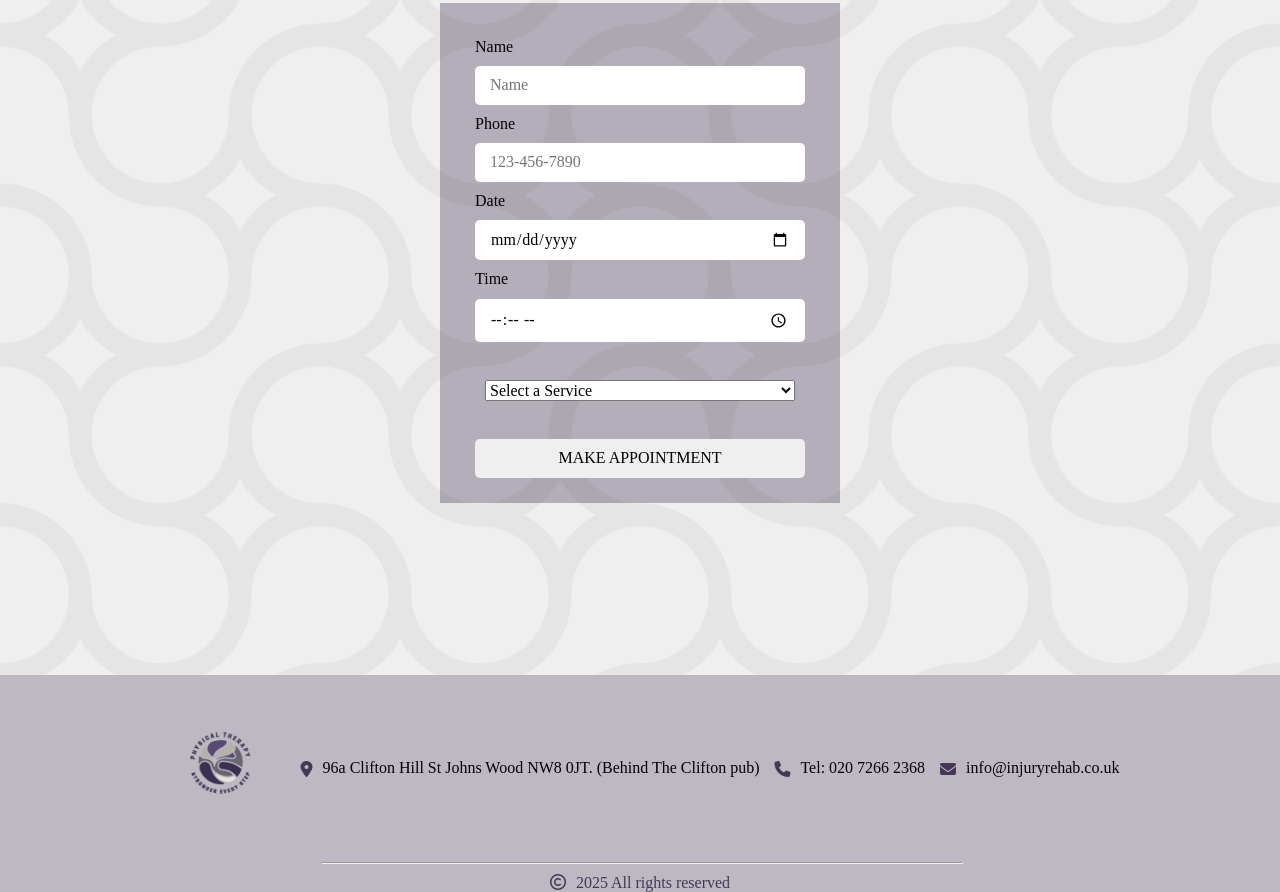
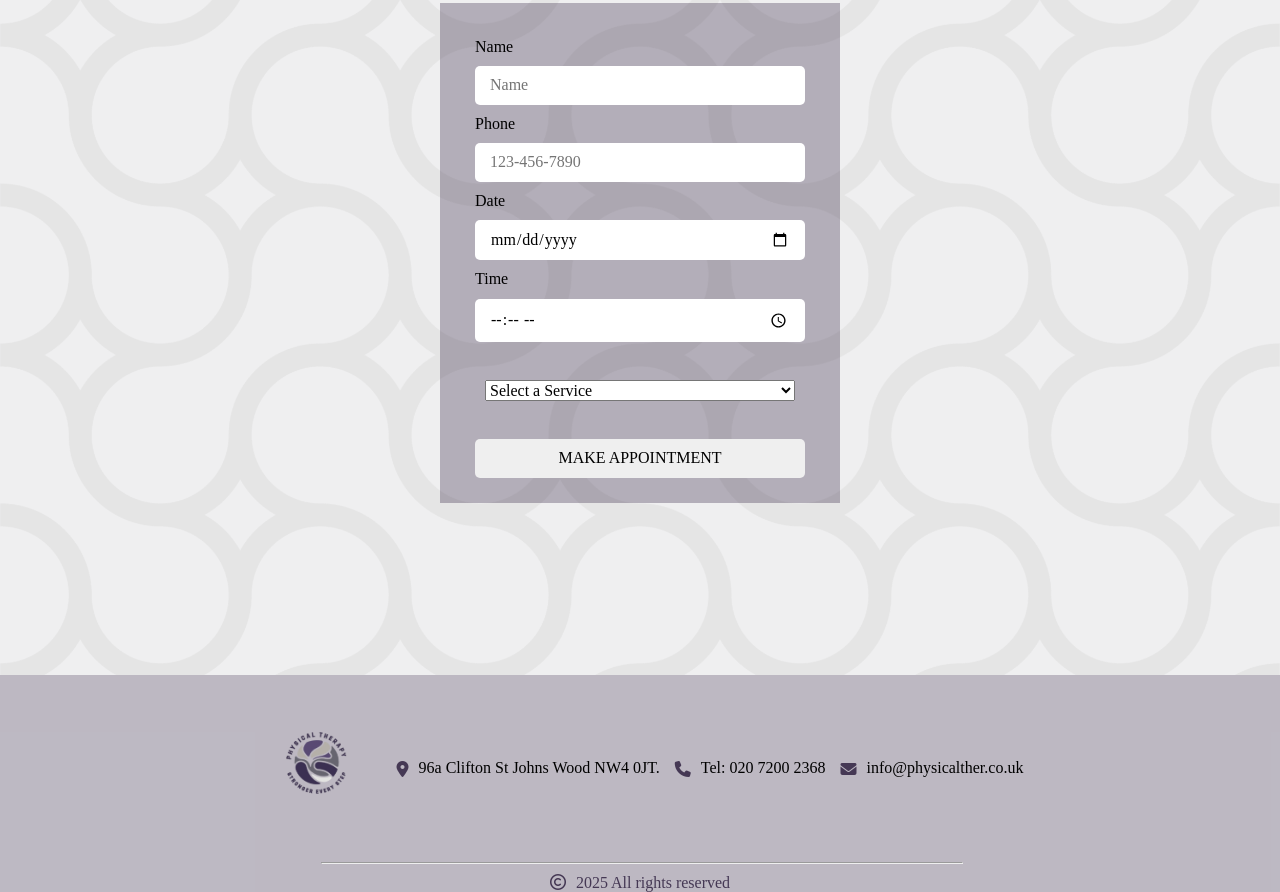
Before and after one commit to fatima448/personal-website, a plain HTML site: page index.html in a window 1280 px wide. Shown: the part 5111-6003 px from the top of the page. Drawn offline with Linux system fonts and the light colour scheme; a web font is replaced by a local one.

Commit message:
Update index.html

```diff
--- a/index.html
+++ b/index.html
@@ -366,17 +366,17 @@
         <div class="section-container">
             <div class="section">
                 <i class="fa-solid fa-location-dot icon"></i>
-                <p class="adress"> 96a Clifton Hill St Johns Wood
-                    NW8 0JT. (Behind The Clifton pub)
+                <p class="adress"> 96a Clifton St Johns Wood
+                    NW4 0JT.
                 </p>
             </div>
             <div class="section">
                 <i class="fa-solid fa-phone icon"></i>
-                <p> Tel: 020 7266 2368</p>
+                <p> Tel: 020 7200 2368</p>
             </div>
             <div class="section">
                 <i class="fa-solid fa-envelope icon"></i>
-                <p> info@injuryrehab.co.uk</p>
+                <p> info@physicalther.co.uk</p>
             </div>
         </div>
         </div>
```
